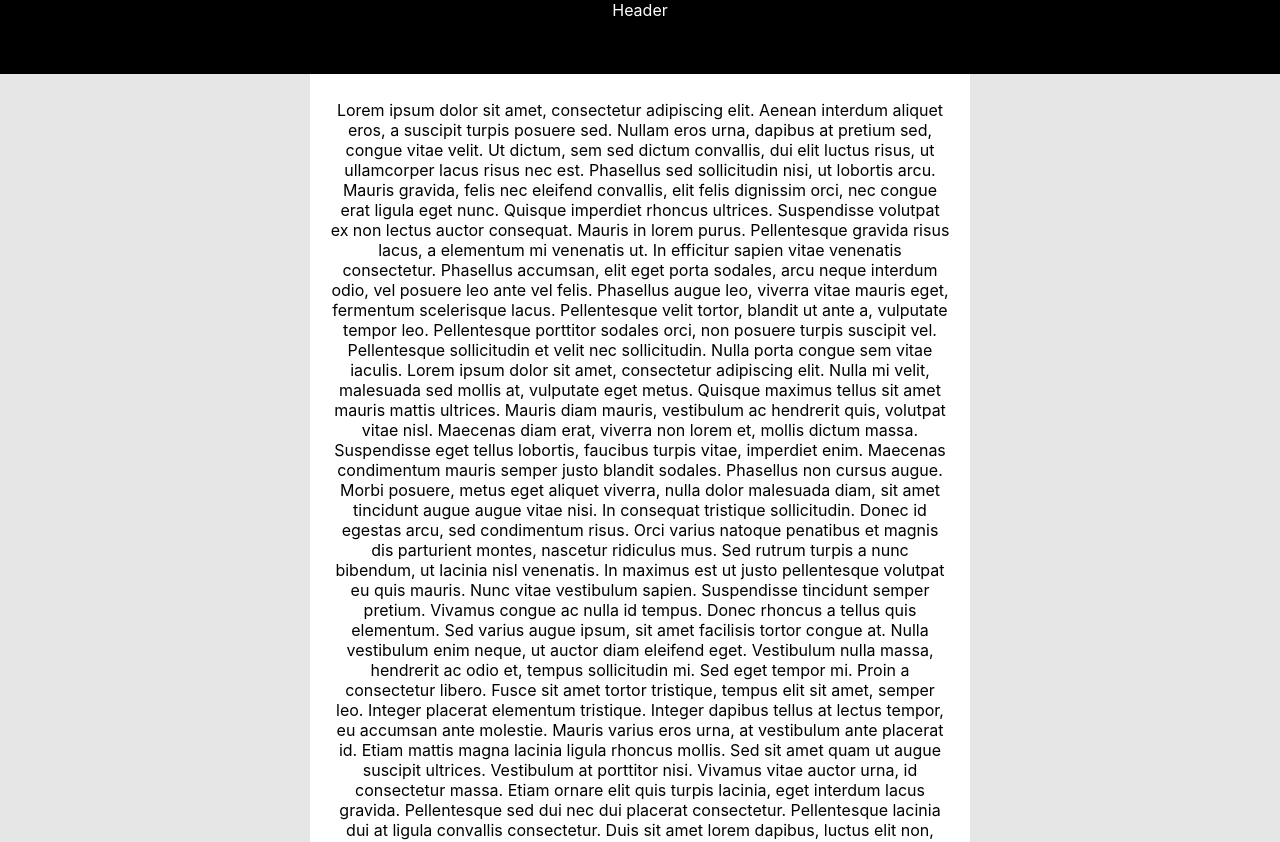
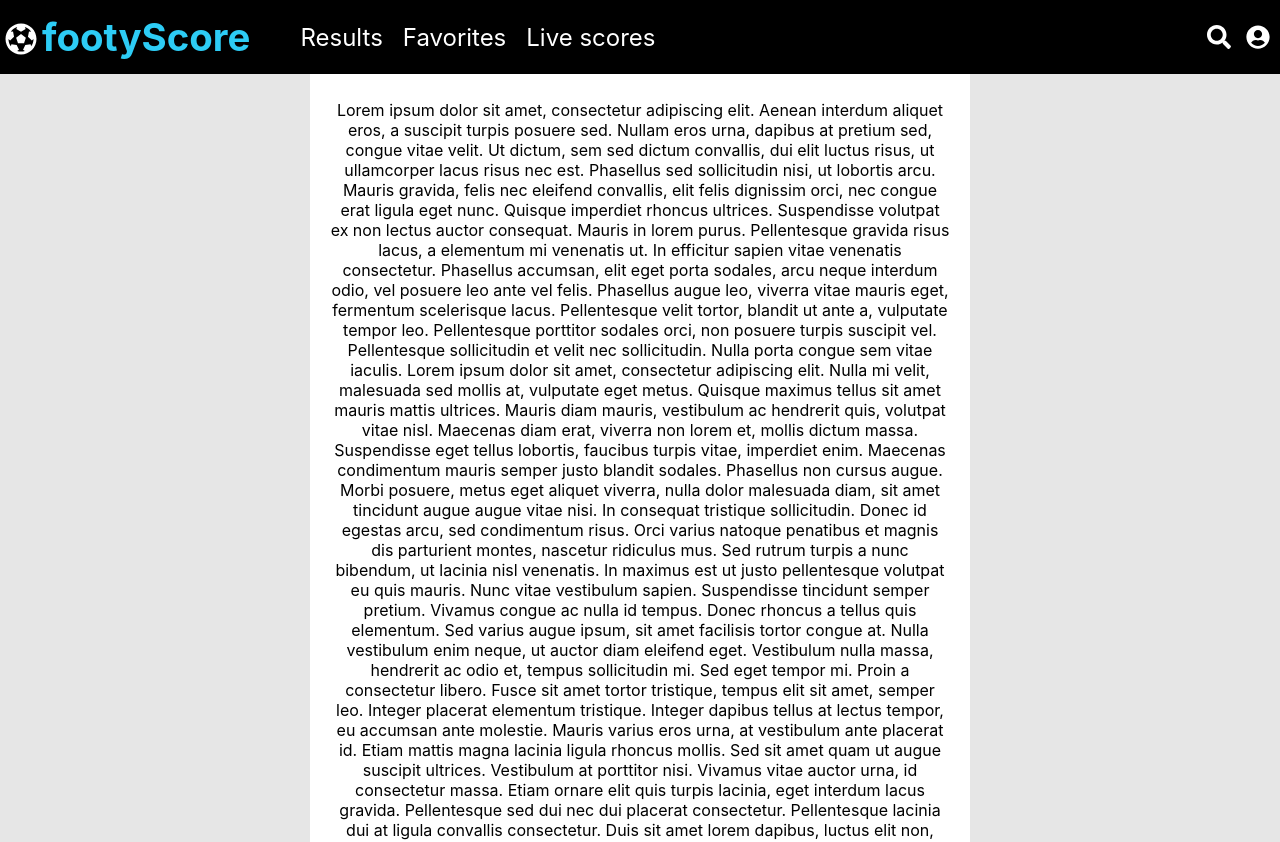
Before and after one commit to iedekoffeman/footyscore, a React (Create React App) app: page / in a window 1280 px wide. Shown: the top 842 px of the page. Built offline with nearby package versions, Linux system fonts and the light colour scheme.

Commit message:
Added header logo, navigation, and search account icons + styling

```diff
--- a/src/App.css
+++ b/src/App.css
@@ -16,11 +16,67 @@ body > * {
   background-color: black;
 }
 .header {
+  display: flex;
+  align-items: center;
   position: fixed;
   top: 0;
   left: 0;
   height: 74px;
   width: 100%;
+}
+.header span {
+  font-size: 2em;
+}
+.header-football {
+  padding: 0 5px;
+}
+.header h1 {
+  display: inline-block;
+  color: #2DCCF5;
+  font-size: 1.2em;
+}
+nav ul {
+  display: flex;
+  justify-content: center;
+  flex-direction: column;
+  list-style: none;
+}
+
+nav ul li {
+  margin: 0;
+  padding: 0;
+}
+
+nav ul li a {
+  font-size: 1em;
+}
+
+header a {
+  font-size: 1.3em;
+  padding: 0 10px;
+}
+
+a:link {
+  color: white;
+  text-decoration: none;
+}
+
+a:visited {
+  color: white;
+  text-decoration: underline;
+}
+
+a:hover {
+  color: #2DCCF5;
+}
+
+a:active {
+  color: #2DCCF5;
+}
+
+.search {
+  margin-left: auto;
+  padding-right: 5px;
 }
 .sidebar-left, .sidebar-right {
   display: none;
@@ -28,7 +84,6 @@ body > * {
 .footer {
   flex: 1 100%;
   height: 45px;
-  border: 1px solid red;
 }
 .main {
   flex: 2;
@@ -37,12 +92,20 @@ body > * {
   background-color: white;
   color: black;
 }
-@media only screen and (min-width: 576px) {
+@media only screen and (min-width: 768px) {
   .flexbox-wrapper {
     flex-flow: row wrap;
   }
   .sidebar-left, .sidebar-right {
     flex: 1;
     display: block;
+    width: 20%;
+  }
+  nav ul {
+    flex-direction: row;
+  }
+
+  nav ul li a, header a {
+    font-size: 1.5em;
   }
 }
--- a/src/App.js
+++ b/src/App.js
@@ -1,10 +1,26 @@
-import logo from './logo.svg';
 import './App.css';
+import {FontAwesomeIcon} from '@fortawesome/react-fontawesome'
+import {faFutbol} from '@fortawesome/free-solid-svg-icons'
+import {faUserCircle} from '@fortawesome/free-solid-svg-icons'
+import {faSearch} from '@fortawesome/free-solid-svg-icons'
 
 function App() {
     return (
         <div className="flexbox-wrapper">
-            <header className="header">Header</header>
+            <header className="header">
+                <span><FontAwesomeIcon icon={faFutbol} className="header-football"/><h1>footyScore</h1></span>
+                <nav>
+                    <ul>
+                        {/*Dit wordt later vervangen door link to*/}
+
+                        <li><a href="/">Results</a></li>
+                        <li><a href="/">Favorites</a></li>
+                        <li><a href="/">Live scores</a></li>
+                    </ul>
+                </nav>
+                <a href="/" className="search"><FontAwesomeIcon icon={faSearch}/></a>
+                <a href="/"><FontAwesomeIcon icon={faUserCircle}/></a>
+            </header>
             <aside className="sidebar-left">Sidebar</aside>
             <main className="main">
                 Lorem ipsum dolor sit amet, consectetur adipiscing elit. Aenean interdum aliquet eros, a suscipit turpis
```
